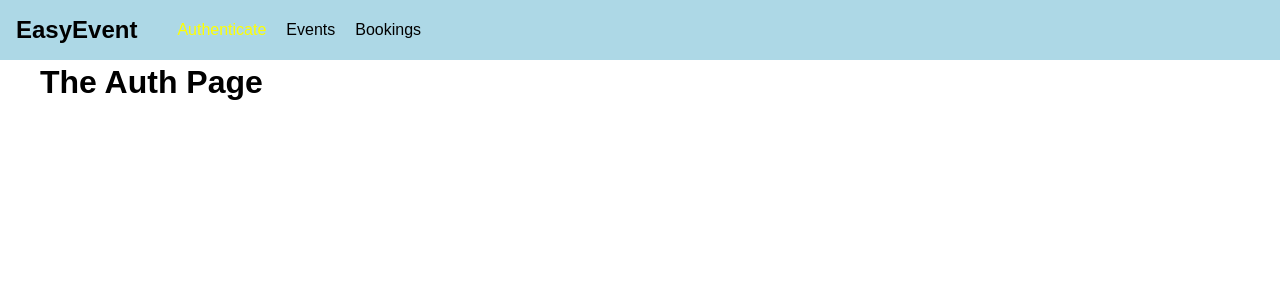
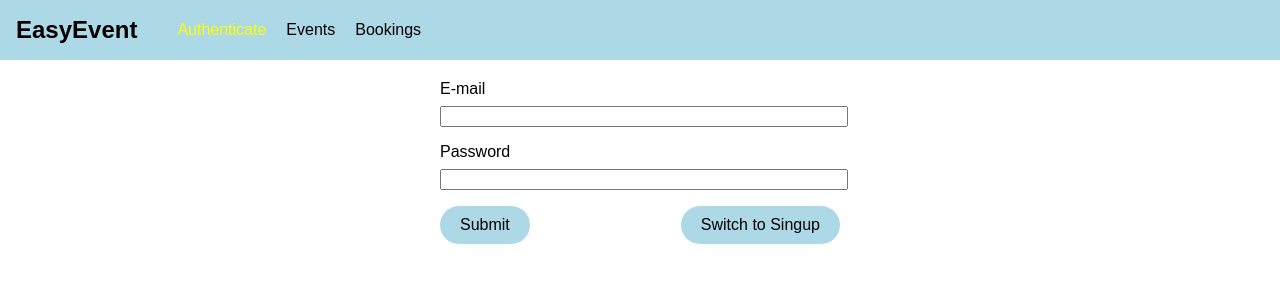
Before and after one commit to JorgeGWD/graphql-react-booking, a React (Create React App) app in the folder frontend/: page /auth in a window 1280 px wide. Shown: the top 300 px of the page. Built offline with nearby package versions, Linux system fonts and the light colour scheme; the HTML template or start-up script is replaced by a standard one.

Commit message:
Add a form to loging in Auth file, an agregate some styles

```diff
--- /dev/null
+++ b/frontend/src/pages/Auth.css
@@ -0,0 +1,31 @@
+.auth-form {
+  display: flex;
+  flex-direction: column;
+  gap: 1rem;
+  width: 25rem;
+  max-width: 80%;
+  margin: 5rem auto;
+}
+.auth-form__control {
+  display: flex;
+  flex-direction: column;
+  gap: 0.5rem;
+}
+.auth-form__control label, .auth-form__control input {
+  display: flex;
+  flex-direction: column;
+  width: 100%;
+}
+.auth-form__actions {
+  display: flex;
+  justify-content: space-between;
+  gap: 1rem;
+}
+.auth-form__actions button {
+  padding: 10px 20px;
+  font: inherit;
+  background-color: lightblue;
+  border: none;
+  border-radius: 50px;
+  cursor: pointer;
+}/*# sourceMappingURL=Auth.css.map */
--- a/frontend/src/pages/Auth.js
+++ b/frontend/src/pages/Auth.js
@@ -1,8 +1,22 @@
 import React from 'react'
+import './Auth.css'
 
 const AuthPage = () => {
   return (
-    <h1>The Auth Page</h1>
+    <form className='auth-form'>
+      <div className='auth-form__control'>
+        <label htmlFor='email'>E-mail</label>
+        <input type='email' id='email' />
+      </div>
+      <div className='auth-form__control'>
+        <label htmlFor='password'>Password</label>
+        <input type='password' id='password' />
+      </div>
+      <div className='auth-form__actions'>
+        <button type='submit'>Submit</button>
+        <button type='button'>Switch to Singup</button>
+      </div>
+    </form>
   )
 }
 
--- /dev/null
+++ b/frontend/src/pages/Auth.sass
@@ -0,0 +1,26 @@
+.auth-form
+    display: flex
+    flex-direction: column
+    gap: 1rem
+    width: 25rem
+    max-width: 80%
+    margin: 5rem auto
+    &__control
+        display: flex
+        flex-direction: column
+        gap: 0.5rem
+        label, input
+            display: flex
+            flex-direction: column
+            width: 100%
+    &__actions
+        display: flex
+        justify-content: space-between
+        gap: 1rem
+        button
+            padding: 10px 20px
+            font: inherit
+            background-color: lightblue
+            border: none
+            border-radius: 50px
+            cursor: pointer
```
Also changed, not shown: 1 other file (tests, documents, lock files or other folders).
